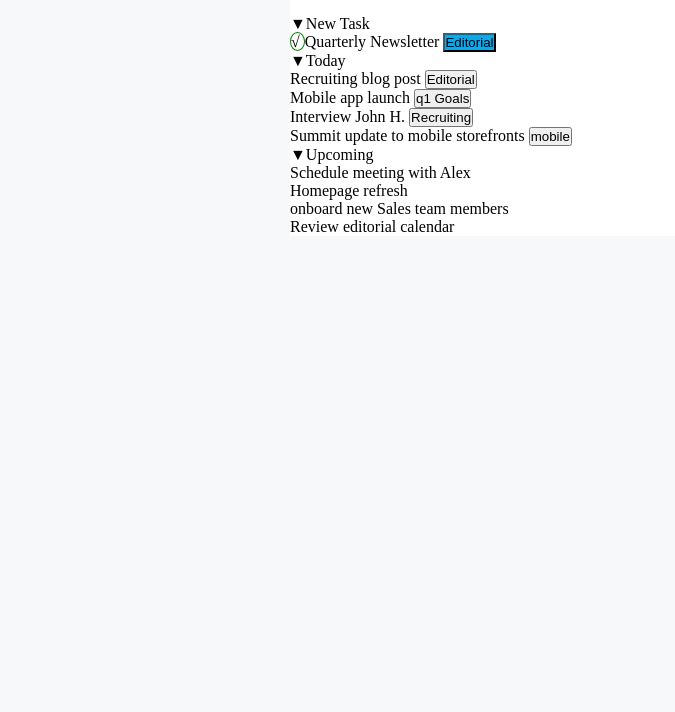
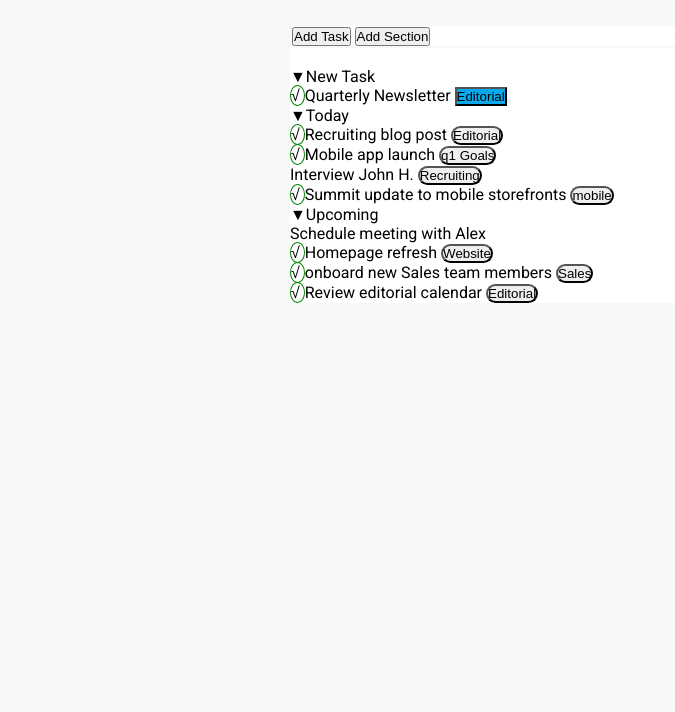
Before and after one commit to AngeloC89/html-css-toboolist, a plain HTML site: page index.html in a window 1280 px wide. Shown: the part 88-800 px from the top of the page, without its empty margins (0-675 px from the left). Drawn offline with Linux system fonts and the light colour scheme.

Commit message:
add font family and entity

```diff
--- a/css/style.css
+++ b/css/style.css
@@ -8,10 +8,12 @@ h1 {
 }
 body {
     background-color: #F6F8F9;
+    font-family: "Roboto", sans-serif;
 }
 
 header {
     background-color: white;
+    margin-bottom: 50px;
 
 }
 
@@ -39,3 +41,6 @@ main {
 ul{
     list-style:none;
 }
+.rds-btn{
+    border-radius:10px;
+}
--- a/index.html
+++ b/index.html
@@ -4,6 +4,11 @@
 <head>
     <meta charset="UTF-8">
     <meta name="viewport" content="width=device-width, initial-scale=1.0">
+    <link rel="preconnect" href="https://fonts.googleapis.com">
+    <link rel="preconnect" href="https://fonts.gstatic.com" crossorigin>
+    <link
+        href="https://fonts.googleapis.com/css2?family=Roboto:ital,wght@0,100;0,300;0,400;0,500;0,700;0,900;1,100;1,300;1,400;1,500;1,700;1,900&display=swap"
+        rel="stylesheet">
     <title>Toboolist</title>
     <link rel="stylesheet" href="./css/style.css">
 </head>
@@ -23,24 +28,32 @@
         </div>
         <br>
         <div>
+            <!-- lista 1 -->
             <ul>
                 <li>&#9660;New Task</li>
                 <li><span class="brd-rds">&#8730; </span>Quarterly Newsletter <button
-                        class="btn-cyano">Editorial</button></li>
+                        class="btn-cyano">Editorial<button></li>
             </ul>
+            <!-- lista 2 -->
             <ul>
                 <li>&#9660;Today</li>
-                <li>Recruiting blog post <button>Editorial</button></li>
-                <li>Mobile app launch <button>q1 Goals</button></li>
-                <li>Interview John H. <button>Recruiting</button></li>
-                <li>Summit update to mobile storefronts <button>mobile</button></li>
+                <li><span class="brd-rds">&#8730; </span>Recruiting blog post <button class="rds-btn">Editorial</button>
+                </li>
+                <li><span class="brd-rds">&#8730; </span>Mobile app launch <button class="rds-btn">q1 Goals</button>
+                </li>
+                <li>Interview John H. <button class="rds-btn">Recruiting</button></li>
+                <li><span class="brd-rds">&#8730; </span>Summit update to mobile storefronts <button
+                        class="rds-btn">mobile</button></li>
             </ul>
+            <!-- lista 3 -->
             <ul>
                 <li>&#9660;Upcoming</li>
                 <li>Schedule meeting with Alex</li>
-                <li>Homepage refresh</li>
-                <li>onboard new Sales team members</li>
-                <li>Review editorial calendar</li>
+                <li><span class="brd-rds">&#8730; </span>Homepage refresh <button class="rds-btn">Website</button></li>
+                <li><span class="brd-rds">&#8730; </span>onboard new Sales team members <button
+                        class="rds-btn">Sales</button></li>
+                <li><span class="brd-rds">&#8730; </span>Review editorial calendar <button
+                        class="rds-btn">Editorial</button></li>
             </ul>
 
         </div>
```
